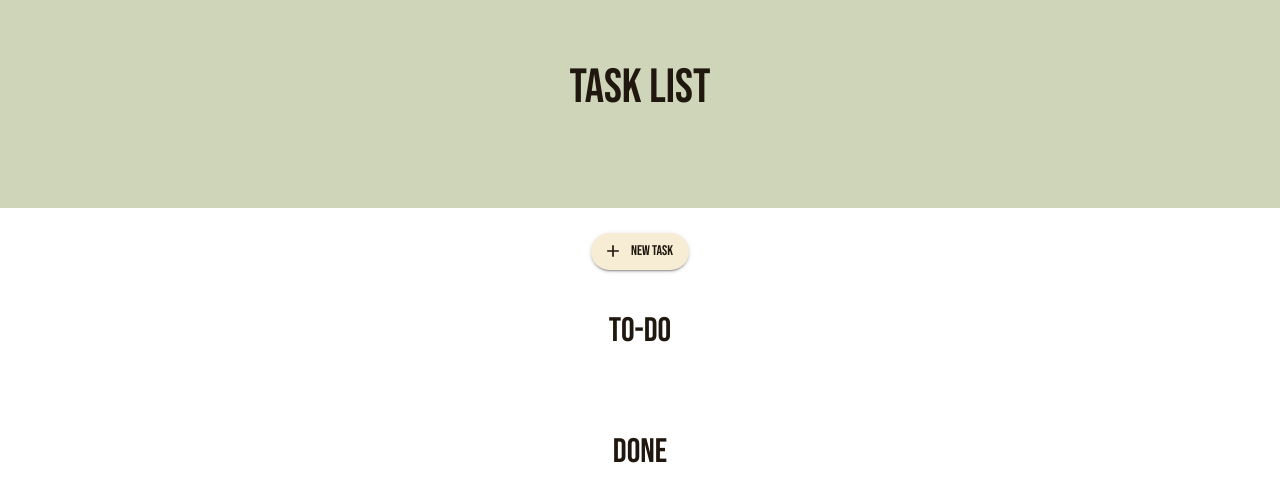
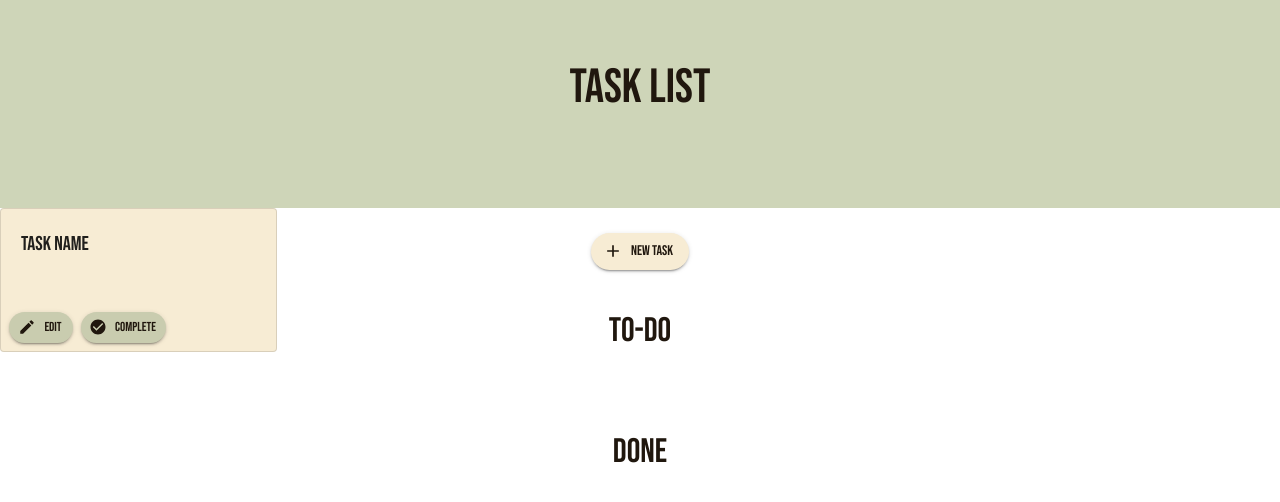
Before and after one commit to 2021-IBM-Accelerate-SW-Track/lab-1-team-49, a React (Create React App) app: page / in a window 1280 px wide. Shown: the top 502 px of the page. Built offline with nearby package versions, Linux system fonts and the light colour scheme.

Commit message:
Create Task Component

```diff
--- a/src/App.js
+++ b/src/App.js
@@ -1,6 +1,7 @@
 import Main from "./component/main"
 import NewTask from "./component/newTask"
 import CurrentTask from './component/currentTask'
+import TaskCard from './component/taskCard'
 import './App.css';
 import { createMuiTheme } from '@material-ui/core/styles';
 import { ThemeProvider } from '@material-ui/styles';
@@ -23,6 +24,7 @@ function App() {
     </div>
     {/* <NewTask /> */}
     {/* <CurrentTask /> */}
+    <TaskCard />
     </ThemeProvider>
   );
 }
--- a/src/component/currentTask/index.js
+++ b/src/component/currentTask/index.js
@@ -10,6 +10,8 @@ import { CardActions, CardHeader } from "@material-ui/core";
 import DoneIcon from '@material-ui/icons/Done';
 import DeleteIcon from '@material-ui/icons/Delete';
 import CreateIcon from '@material-ui/icons/Create';
+import CloseIcon from '@material-ui/icons/Close';
+import IconButton from '@material-ui/core/IconButton';
 
 const CurrentTask = () => {
   // CSS styles
@@ -36,14 +38,11 @@ const CurrentTask = () => {
   return (
     <Card style={{ padding: 16 }} className={classes.paper}>
       <CardHeader action={
-        <Button
-        className={classes.button}
-        variant="contained"
-        size="small"
-        startIcon={<DoneIcon />}
-      >
-        Completed
-      </Button>
+        <IconButton
+        onClick
+        >
+          <CloseIcon />
+        </IconButton>
       }
       title="New Task"
       />
--- /dev/null
+++ b/src/component/taskCard/index.js
@@ -0,0 +1,85 @@
+import React, {useState, Fragment} from 'react';
+import { makeStyles } from '@material-ui/core/styles';
+import Card from '@material-ui/core/Card';
+import CardActions from '@material-ui/core/CardActions';
+import CardContent from '@material-ui/core/CardContent';
+import Button from '@material-ui/core/Button';
+import Typography from '@material-ui/core/Typography';
+import EditIcon from '@material-ui/icons/Edit';
+import CheckCircleIcon from '@material-ui/icons/CheckCircle';
+import CurrentTask from '../currentTask';
+
+const TaskCard = () => {
+  const useStyles = makeStyles(theme => ({
+    title: {
+      padding: "20px",
+      fontSize: 20,
+    },
+    button: {
+      backgroundColor: "#c9ccaf",
+      color: "#20170E",
+      borderRadius: "25px",
+      marginTop: "25px",
+      '&:hover': {
+        backgroundColor: '#ced5b8',
+        color: '#20170E',
+      }
+    },
+  }));
+
+  const classes = useStyles();
+
+  // Styling for background color change of completion state
+  const incompleteColor = {
+    backgroundColor: "#f7ecd4",
+    maxWidth: 275,
+  }
+
+  const completeColor = {
+    backgroundColor: "#e9ecd1",
+    maxWidth: 275,
+  }
+
+  // Changes state of not complete to complete
+  const [isComplete, setComplete] = useState(false);
+  const complete = () => setComplete(isComplete => !isComplete);
+
+  // Changes state to show the full current task details
+  const [edit, setEdit] = useState(false);
+  const show = () => setEdit(edit => !edit);
+
+  // Render new task
+  return (
+    <Fragment>
+
+    <Card style={ isComplete ? completeColor : incompleteColor } variant="outlined">
+      <Typography className={classes.title}>
+        Task Name
+      </Typography>
+      <CardActions>
+        <Button
+          className={classes.button}
+          variant="contained"
+          size="small"
+          startIcon={<EditIcon />}
+          onClick={show}
+          >
+            Edit
+          </Button>
+          <Button
+          className={classes.button}
+          variant="contained"
+          size="small"
+          startIcon={<CheckCircleIcon />}
+          onClick={complete}
+          >
+            Complete
+          </Button>
+      </CardActions>
+    </Card>
+    {edit === true ? <CurrentTask /> : ''}
+    </Fragment>
+  )
+}
+
+export default TaskCard
```
